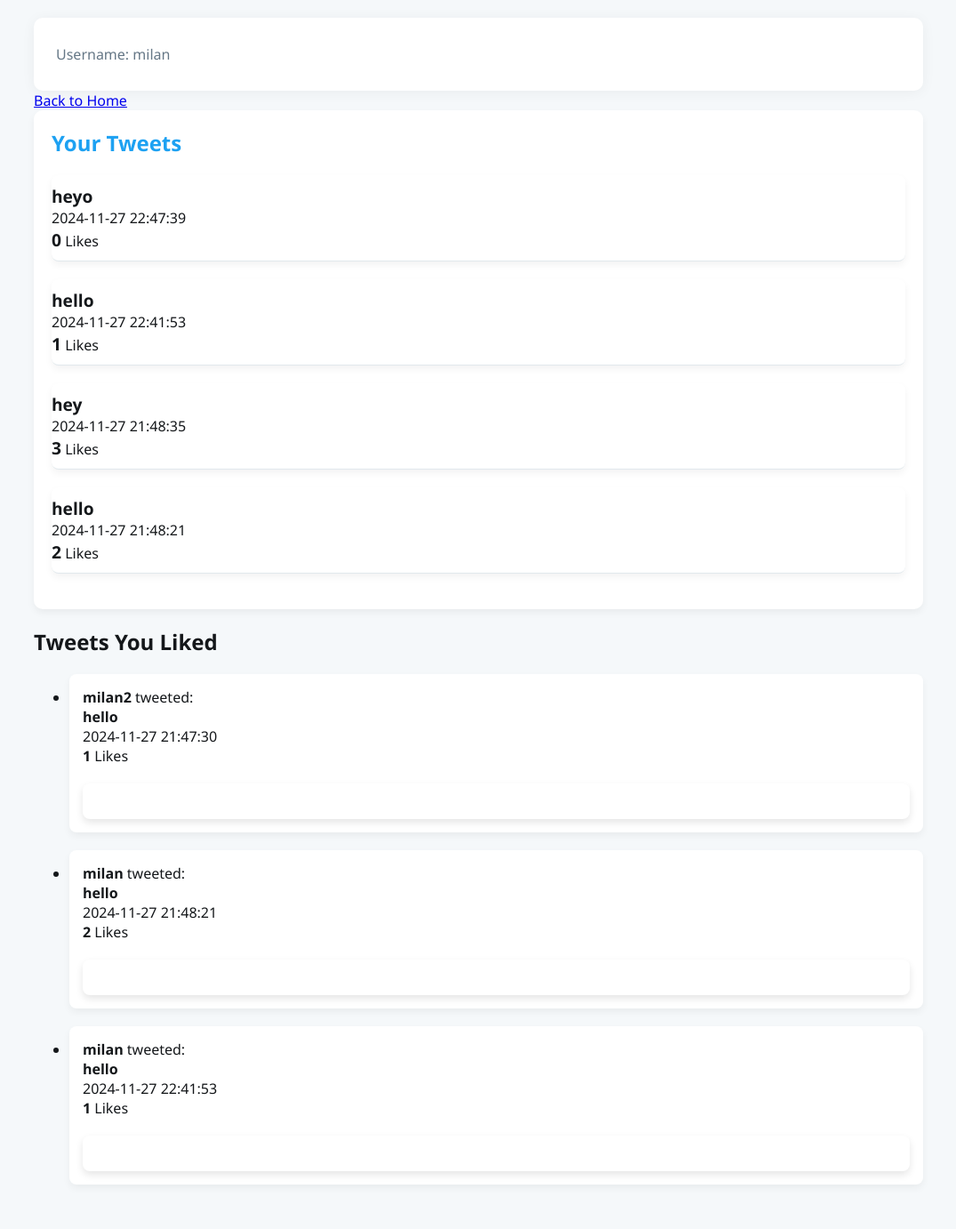
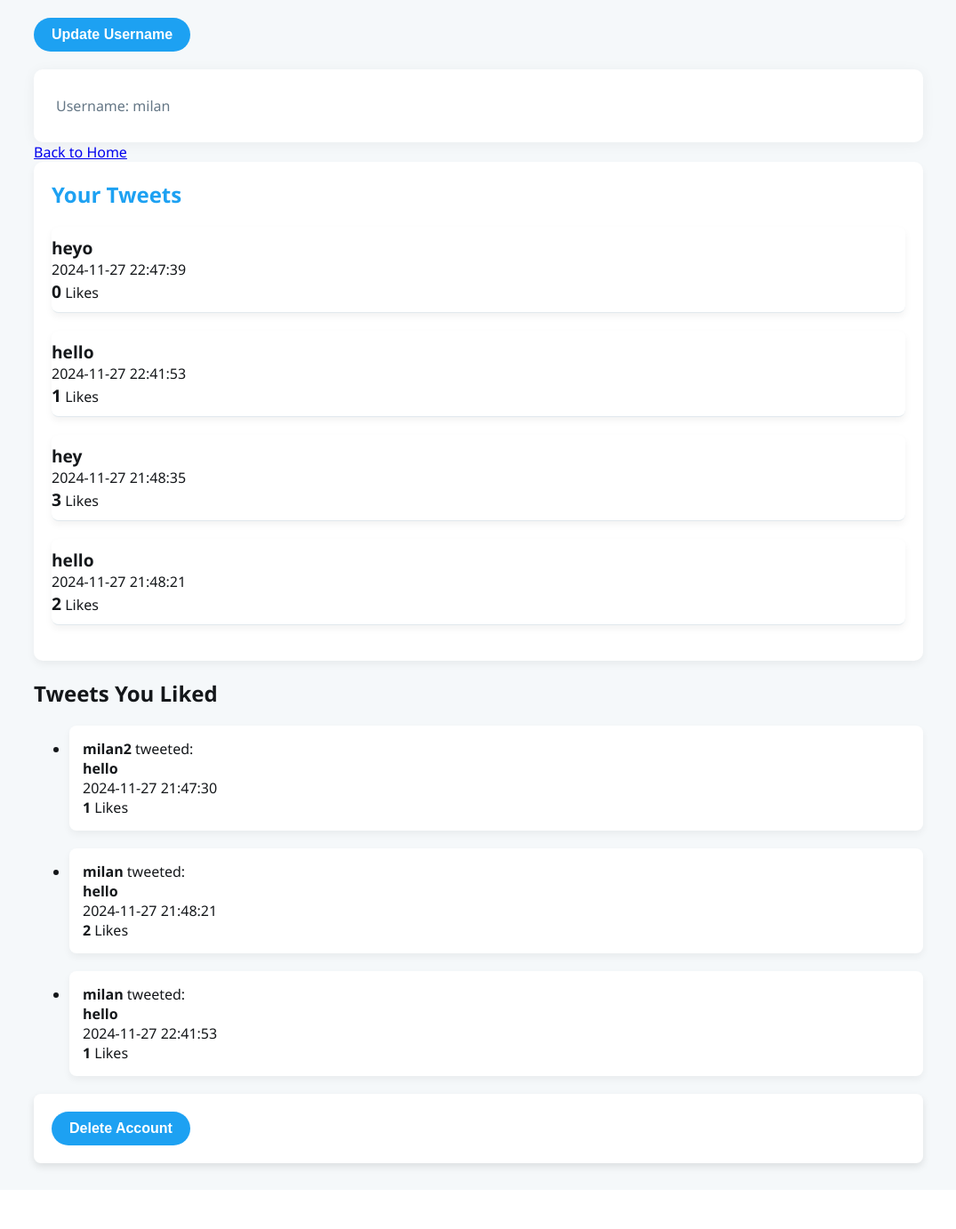
Before and after one commit to MilanHennessy/twotter_app, a Flask app: page /profile in a window 1280 px wide. Shown: the part 125-1507 px from the top of the page at 89% size, without its empty margins (102-1177 px from the left). After the commit the page ends 1442 px from the top, so only its background shows below. Run offline with Flask 3, Linux system fonts and the light colour scheme; a user stored in the database is signed in.

Commit message:
added delete account functionality

```diff
--- a/main.py
+++ b/main.py
@@ -73,7 +73,7 @@ def home():
                 'username': random.choice(usernames),
                 'body': post['body'],
                 'timestamp': datetime.utcnow().strftime('%Y-%m-%d %H:%M:%S'),
-                'likeCount': random.randint(1, 100),
+                'likeCount': random.randint(1, 10000),
                 'liked': random.choice([True, False]),
                 'comment': {'name':  random.choice(usernames), 'body': comment['body']} if comment else None,
             })
@@ -116,6 +116,61 @@ def home():
         jsonplaceholder_posts=jsonplaceholder_posts,
         liked_tweet_ids=liked_tweet_ids  # Pass the liked tweet IDs to the template
     )
+
+@app.route('/update_username', methods=['POST'])
+def update_username():
+    if 'user_id' not in session:
+        return redirect(url_for('login'))
+
+    user_id = session['user_id']
+    new_username = request.form.get('new_username')
+
+    # Check if the new username is already taken
+    existing_user = User.query.filter_by(username=new_username).first()
+    if existing_user:
+        flash('Username already taken. Please choose another one.', 'danger')
+        return redirect(url_for('profile'))  # Redirect back to the profile page if username is taken
+
+    # Update the username in the database
+    user = User.query.get(user_id)
+    if user:
+        user.username = new_username
+        db.session.commit()
+
+    # Update session data
+    session['username'] = new_username
+
+    flash('Username updated successfully!', 'success')
+    return redirect(url_for('profile'))  # Redirect to profile after successful update
+
+@app.route('/delete_account', methods=['POST'])
+def delete_account():
+    if 'user_id' not in session:
+        return redirect(url_for('login'))
+
+    user_id = session['user_id']
+
+    # Delete all tweets related to the user
+    tweets = Tweet.query.filter_by(user_id=user_id).all()
+    for tweet in tweets:
+        db.session.delete(tweet)
+
+    # Delete all likes related to the user
+    likes = Like.query.filter_by(user_id=user_id).all()
+    for like in likes:
+        db.session.delete(like)
+
+    # Delete the user
+    user = User.query.get(user_id)
+    if user:
+        db.session.delete(user)
+
+    db.session.commit()
+
+    # Clear session and redirect to the login page
+    session.clear()
+    flash('Your account has been deleted successfully.', 'success')
+    return redirect(url_for('login'))
 
 
 @app.route('/like/<int:tweet_id>', methods=['POST'])
--- a/static/styles.css
+++ b/static/styles.css
@@ -331,3 +331,16 @@ header {
   margin-top: 10px;
   margin-left: 10px;
 }
+
+/* Base Button Style (Twitter-like) */
+.btn2 {
+  background-color: #1DA1F2;  /* Twitter blue background */
+  color: white;               /* White text */
+  padding: 10px 20px;         /* Padding around text */
+  border: none;               /* Remove border */
+  cursor: pointer;           /* Pointer cursor on hover */
+  border-radius: 25px;        /* Rounded corners (more pronounced) */
+  font-size: 16px;            /* Text size */
+  transition: background-color 0.2s ease; /* Smooth background transition */
+  font-weight: 600;           /* Slightly bolder text */
+}
--- a/templates/profile.html
+++ b/templates/profile.html
@@ -6,6 +6,13 @@
     <meta name="viewport" content="width=device-width, initial-scale=1.0">
     <title>Profile - MyApp</title>
     <link rel="stylesheet" href="{{ url_for('static', filename='styles.css') }}">
+    <script>
+        // Function to toggle the visibility of the update username form
+        function toggleUsernameForm() {
+            var form = document.getElementById('update-username-form');
+            form.style.display = (form.style.display === 'none' || form.style.display === '') ? 'block' : 'none';
+        }
+    </script>
 </head>
 
 <body>
@@ -14,6 +21,19 @@
             <h1>{{ user['username'] }}'s Profile</h1>
         </header>
 
+        <!-- Button to show the update username form -->
+        <section class="update-username">
+            <button onclick="toggleUsernameForm()" class="btn2">Update Username</button>
+
+            <!-- Hidden form for updating username -->
+            <form id="update-username-form" action="{{ url_for('update_username') }}" method="POST" style="display: none;">
+                <label for="new_username">New Username:</label>
+                <input type="text" id="new_username" name="new_username" value="{{ user['username'] }}" required>
+                <button type="submit" class="btn">Update Username</button>
+            </form>
+        </section>
+
+        <!-- Profile Info Section -->
         <section class="profile-info">
             <p>Username: {{ user['username'] }}</p>
         </section>
@@ -27,9 +47,9 @@
             <ul>
                 {% for post in posts %}
                 <li class="tweet">
-                    <strong>{{ post.content }}</strong> <!-- Display tweet content -->
-                    <p>{{ post.created_at.strftime('%Y-%m-%d %H:%M:%S') }}</p> <!-- Display timestamp -->
-                    <p><strong>{{ post.like_count }}</strong> Likes</p> <!-- Display like count -->
+                    <strong>{{ post.content }}</strong>
+                    <p>{{ post.created_at.strftime('%Y-%m-%d %H:%M:%S') }}</p>
+                    <p><strong>{{ post.like_count }}</strong> Likes</p>
                 </li>
                 {% endfor %}
             </ul>
@@ -49,9 +69,6 @@
                     <strong>{{ tweet.content }}</strong>
                     <p>{{ tweet.created_at.strftime('%Y-%m-%d %H:%M:%S') }}</p>
                     <p><strong>{{ tweet.like_count }}</strong> Likes</p>
-                    <!-- Unlike Button -->
-                    <form action="{{ url_for('like_unlike', tweet_id=tweet.id) }}" method="post">
-                    </form>
                 </li>
                 {% endfor %}
             </ul>
@@ -60,6 +77,14 @@
             {% endif %}
         </section>
 
+        <!-- Delete Account Section -->
+        <section class="delete-account">
+            <form action="{{ url_for('delete_account') }}" method="POST">
+                <button type="submit" class="btn2" onclick="return confirm('Are you sure you want to delete your account? This action cannot be undone.')">
+                    Delete Account
+                </button>
+            </form>
+        </section>
 
     </div>
 </body>
```
Also changed, not shown: models.py (+10 -6 lines), instance/app.db.
